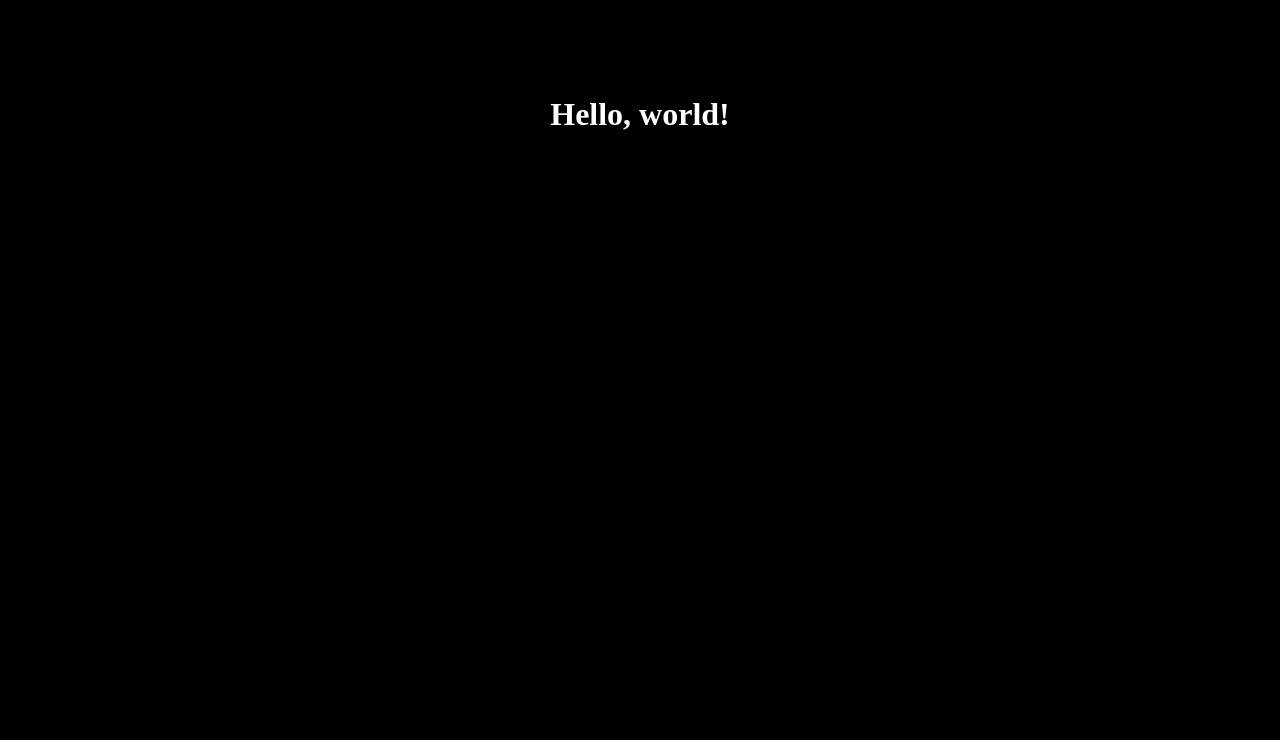
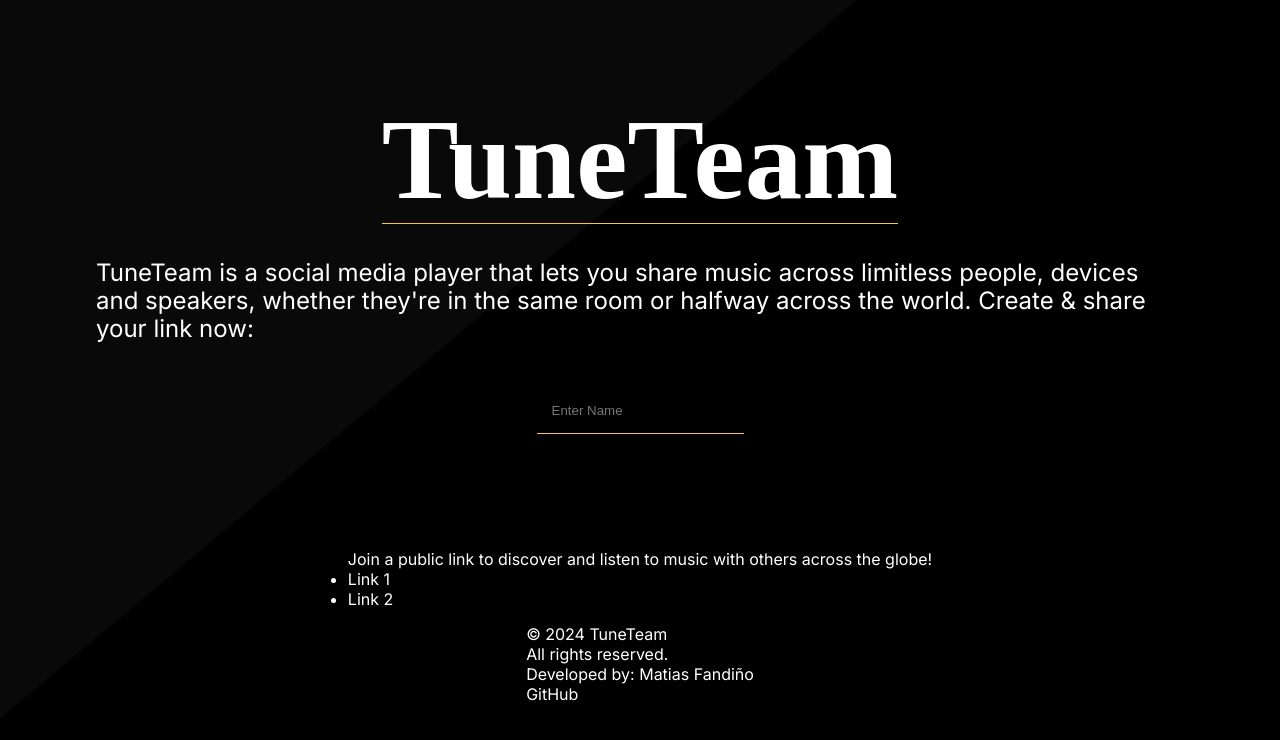
Before and after one commit to matifandy8/TuneTeamMusic, a Next.js app: page / in a window 1280 px wide. Shown: the top 740 px of the page. Built offline with nearby package versions, Linux system fonts and the light colour scheme.

Commit message:
feat: hero styles

```diff
--- a/src/app/globals.css
+++ b/src/app/globals.css
@@ -15,6 +15,7 @@
 
   --background-color: #000;
   --color-primary: #fff;
+  --color-secondary: #f6c544;
 }
 
 @media (prefers-color-scheme: dark) {
--- a/src/app/page.module.css
+++ b/src/app/page.module.css
@@ -5,4 +5,31 @@
   align-items: center;
   padding: 6rem;
   min-height: 100vh;
+  .absoluteshape {
+    position: absolute;
+    z-index: -1;
+    left: -900px;
+    top: 0%;
+    right: 0%;
+    bottom: auto;
+    width: 100%;
+    height: 100%;
+    background-color: #090909;
+    -webkit-transform: skew(-50deg, 0deg);
+    -ms-transform: skew(-50deg, 0deg);
+    transform: skew(-50deg, 0deg);
+  }
+  .title {
+    font-size: 9vw;
+    line-height: 1.1;
+    font-weight: 700;
+    border-bottom: 1px solid var(--color-secondary);
+  }
+  .description {
+    margin-top: 20px;
+    margin-bottom: 30px;
+    font-size: 24px;
+    line-height: 28px;
+    font-weight: 400;
+  }
 }
--- a/src/app/page.tsx
+++ b/src/app/page.tsx
@@ -1,9 +1,43 @@
+import InputCreateLink from "@/components/InputCreateLink/InputCreateLink";
 import styles from "./page.module.css";
 
 export default function Home() {
   return (
     <main className={styles.main}>
-      <h1>Hello, world!</h1>
+      <div className={styles.absoluteshape}></div>
+      <h1 className={styles.title}>TuneTeam</h1>
+      <p className={styles.description}>
+        TuneTeam is a social media player that lets you share music across
+        limitless people, devices and speakers, whether they&apos;re in the same
+        room or halfway across the world. Create & share your link now:
+      </p>
+      <InputCreateLink />
+      <div className={styles.listLinks}>
+        <p className={styles.listLinks__title}>
+          Join a public link to discover and listen to music with others across
+          the globe!
+        </p>
+        <div className={styles.listLinks__list}>
+          <ul>
+            <li>
+              <a href="#">Link 1</a>
+            </li>
+            <li>
+              <a href="#">Link 2</a>
+            </li>
+          </ul>
+        </div>
+      </div>
+      <footer className={styles.footer}>
+        <p>© 2024 TuneTeam</p>
+        <p>All rights reserved.</p>
+        <p>Developed by: Matias Fandiño</p>
+        <p>
+          <a target="_blank" href="https://github.com/matifandy8">
+            GitHub
+          </a>
+        </p>
+      </footer>
     </main>
   );
 }
--- /dev/null
+++ b/src/components/InputCreateLink/InputCreateLink.module.css
@@ -0,0 +1,10 @@
+.inputCreateLink {
+  margin-bottom: 100px;
+  .inputCreateLink__input {
+    background: transparent;
+    border: none;
+    border-bottom: 1px solid var(--color-secondary);
+    padding: 15px;
+    color: white;
+  }
+}
--- /dev/null
+++ b/src/components/InputCreateLink/InputCreateLink.tsx
@@ -0,0 +1,18 @@
+import React from "react";
+import styles from "./InputCreateLink.module.css";
+
+const InputCreateLink = () => {
+  return (
+    <div className={styles.inputCreateLink}>
+      <input
+        className={styles.inputCreateLink__input}
+        type="text"
+        name=""
+        id=""
+        placeholder="Enter Name"
+      />
+    </div>
+  );
+};
+
+export default InputCreateLink;
```
